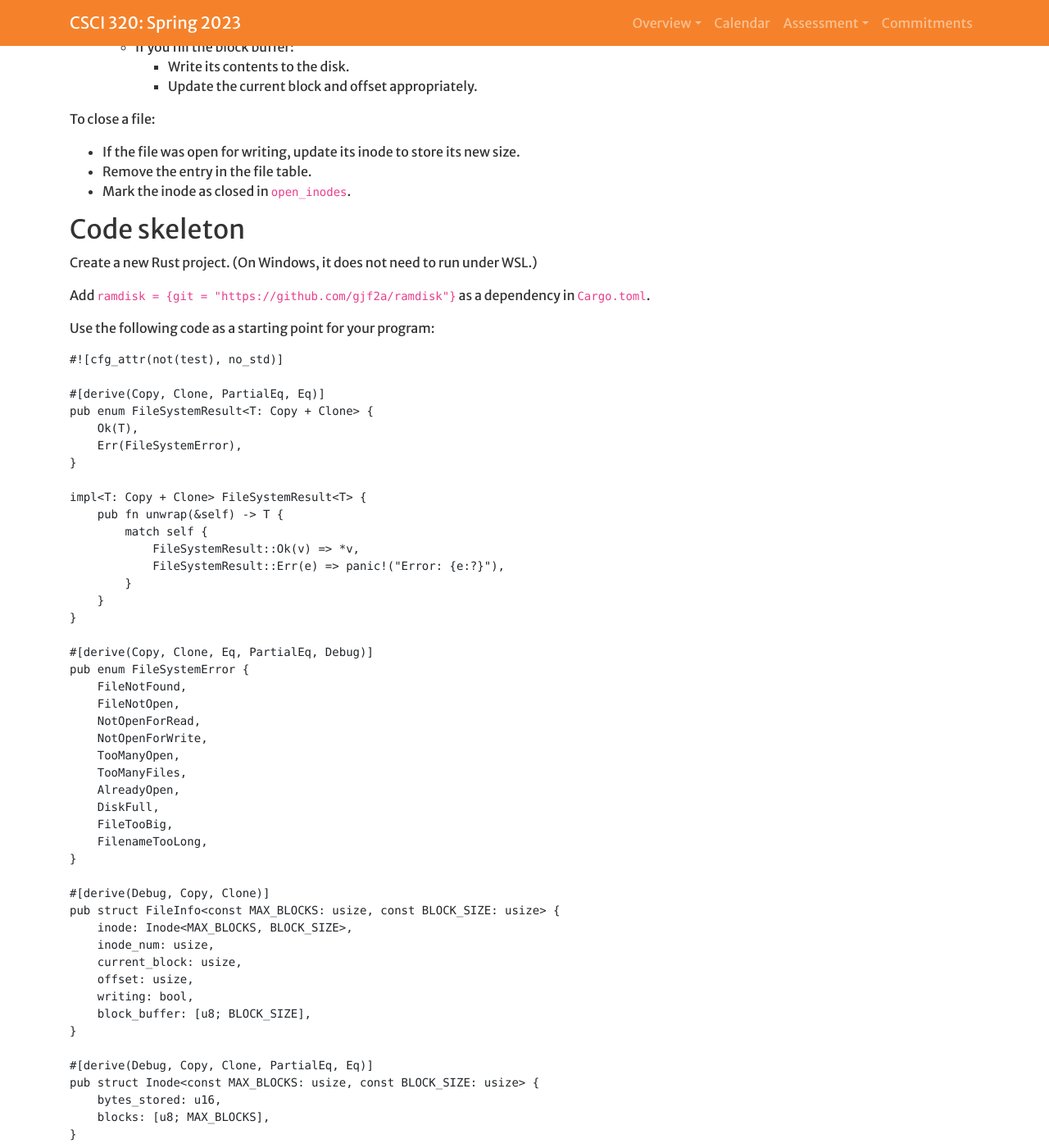
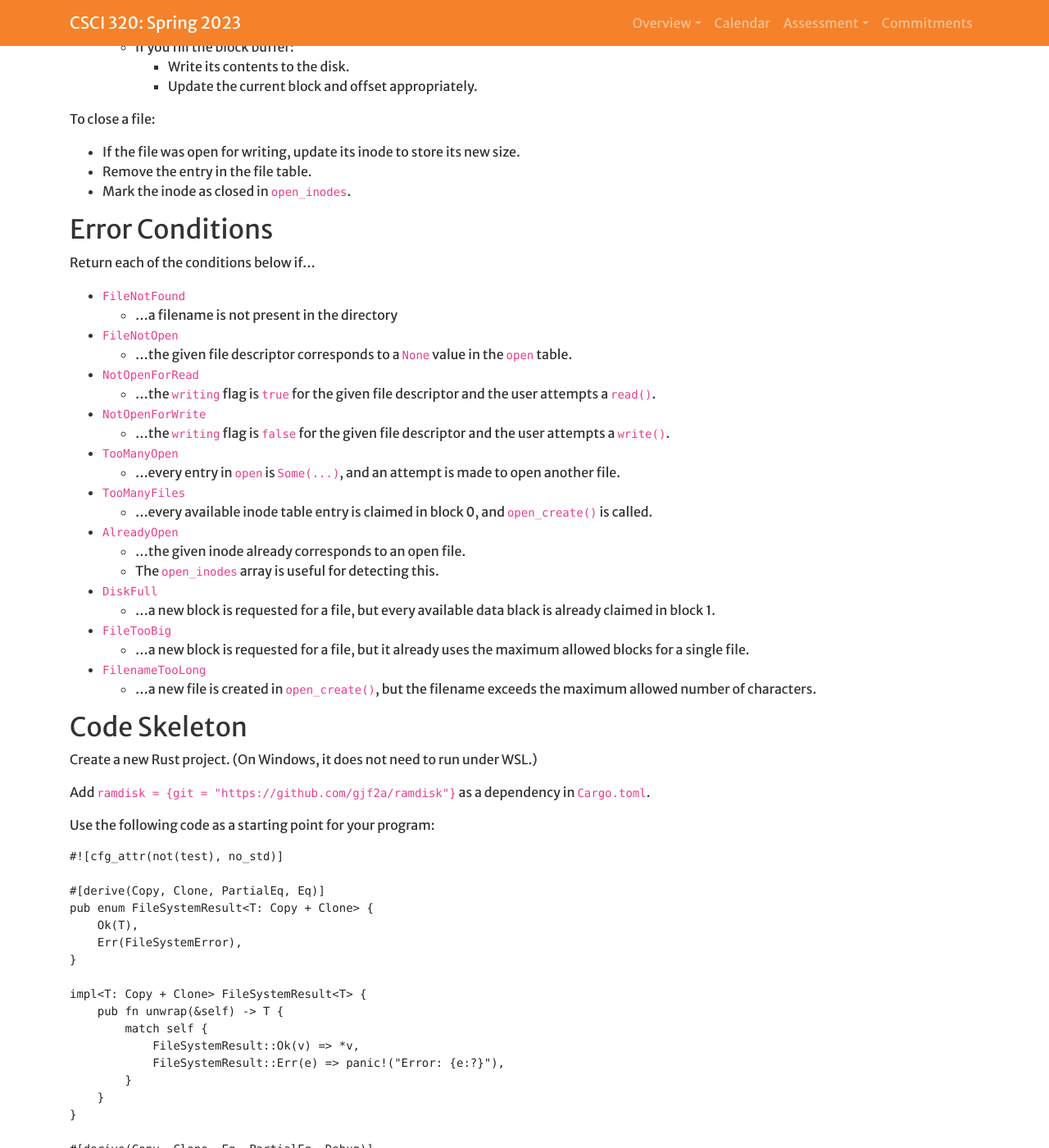
Before and after one commit to Hendrix-CS/csci320, a Jekyll site: the page built from projects/filesystem.md, in a window 1280 px wide and 1400 px high, scrolled down 2854 px. Shown: the whole window at 82% size. Built offline with Jekyll 4.4.1, drawn with Linux system fonts in a browser that asks for light colours; a script that is not in the unit is left out.

Commit message:
Added error descriptions to the file system.

```diff
--- a/projects/filesystem.md
+++ b/projects/filesystem.md
@@ -141,7 +141,37 @@ To close a file:
 * Remove the entry in the file table.
 * Mark the inode as closed in `open_inodes`.
 
-## Code skeleton
+## Error Conditions
+Return each of the conditions below if...
+* `FileNotFound`
+  * ...a filename is not present in the directory
+* `FileNotOpen`
+  * ...the given file descriptor corresponds to a `None` value in the `open` table.
+* `NotOpenForRead`
+  * ...the `writing` flag is `true` for the given file descriptor and
+    the user attempts a `read()`.
+* `NotOpenForWrite`
+  * ...the `writing` flag is `false` for the given file descriptor and
+    the user attempts a `write()`.
+* `TooManyOpen`
+  * ...every entry in `open` is `Some(...)`, and an attempt is made to open
+    another file.
+* `TooManyFiles`
+  * ...every available inode table entry is claimed in block 0, and `open_create()` is called.
+* `AlreadyOpen`
+  * ...the given inode already corresponds to an open file.
+  * The `open_inodes` array is useful for detecting this.
+* `DiskFull`
+  * ...a new block is requested for a file, but every available data black
+    is already claimed in block 1.
+* `FileTooBig`
+  * ...a new block is requested for a file, but it already uses the
+    maximum allowed blocks for a single file.
+* `FilenameTooLong`
+  * ...a new file is created in `open_create()`, but the filename exceeds
+    the maximum allowed number of characters.
+
+## Code Skeleton
 
 Create a new Rust project. (On Windows, it does not need to run under WSL.)
 
```
